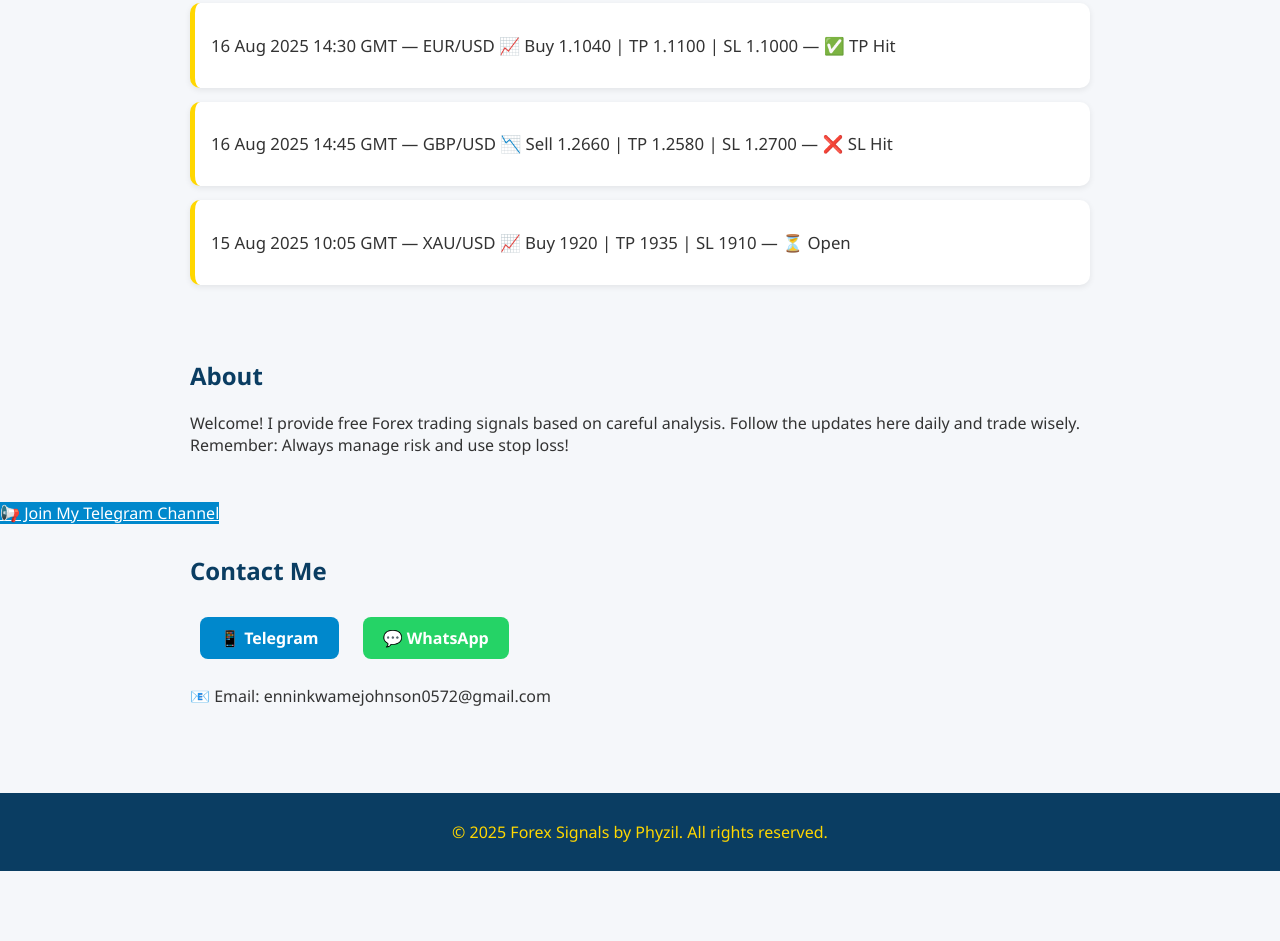
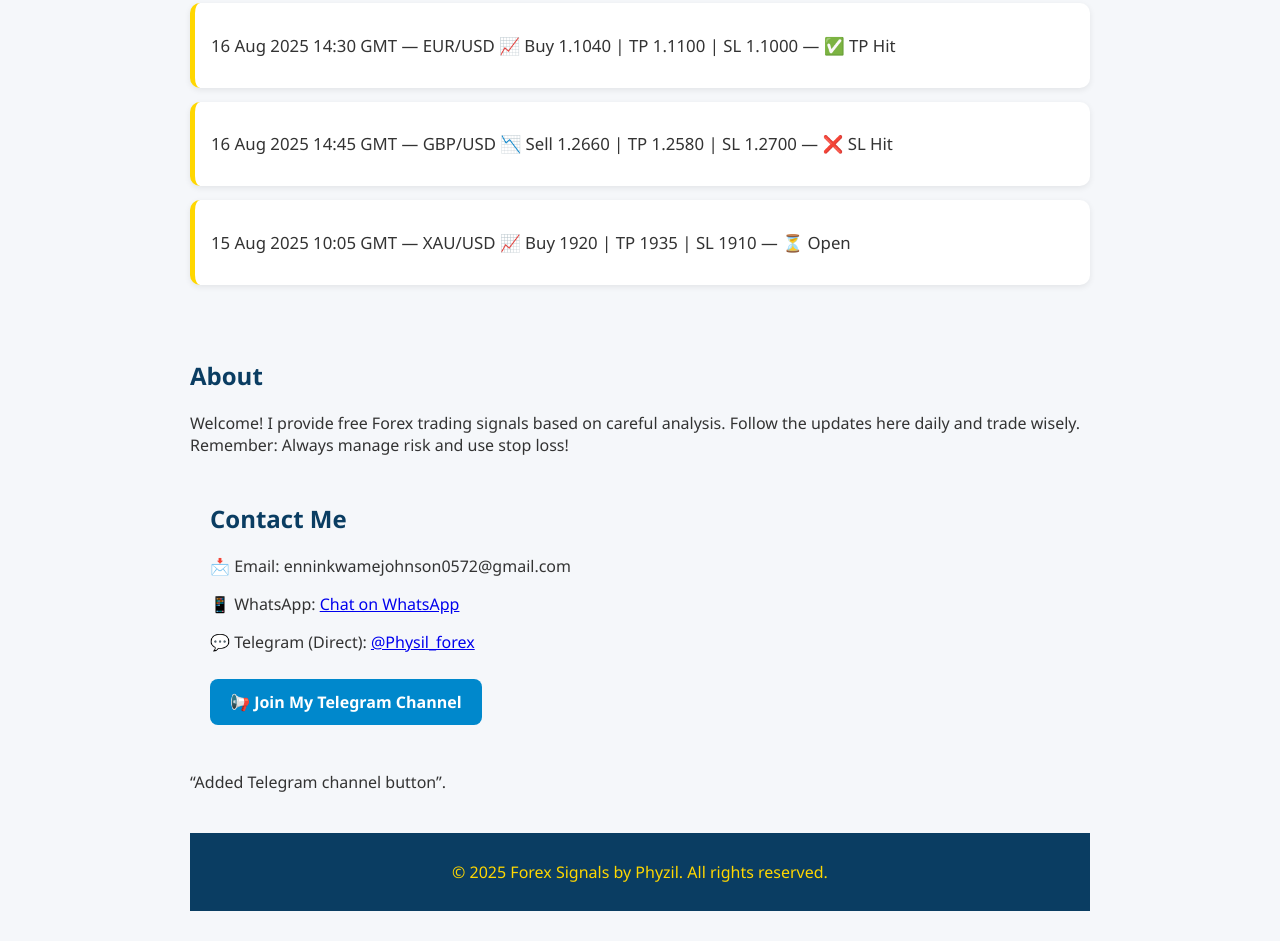
Before and after one commit to phyzilforexmovement/pfm, a plain HTML site: page index.html in a window 1280 px wide. Shown: the part 743-1684 px from the top of the page. Before the commit the page ends 1614 px from the top, so only its background shows below. Drawn offline with Linux system fonts and the light colour scheme.

Commit message:
Update index.html

```diff
--- a/index.html
+++ b/index.html
@@ -55,16 +55,39 @@
       Follow the updates here daily and trade wisely.
       Remember: Always manage risk and use stop loss!
     </p>
-  </section>
-<a class="telegram" href="https://t.me/phyzilforexmovement" target="_blank">📢 Join My Telegram Channel</a>
   <section id="contact">
-    <h2>Contact Me</h2>
-    <div class="contact-links">
-      <a class="telegram" href="https://t.me/Physil_forex" target="_blank">📱 Telegram</a>
-      <a class="whatsapp" href="https://wa.me/233536452498" target="_blank">💬 WhatsApp</a>
-      <p>📧 Email: enninkwamejohnson0572@gmail.com</p>
-    </div>
-  </section>
+  <h2>Contact Me</h2>
+  <p>📩 Email: enninkwamejohnson0572@gmail.com</p>
+  <p>📱 WhatsApp: <a href="https://wa.me/233536452498" target="_blank">Chat on WhatsApp</a></p>
+  <p>💬 Telegram (Direct): <a href="https://t.me/Physil_forex" target="_blank">@Physil_forex</a></p>
+
+  <!-- New Telegram Channel Button -->
+  <p>
+    <a class="telegram-button" href="https://t.me/phyzilforexmovement" target="_blank">
+      📢 Join My Telegram Channel
+    </a>
+  </p>
+</section>
+
+<style>
+  .telegram-button {
+    display: inline-block;
+    padding: 12px 20px;
+    margin-top: 10px;
+    font-size: 16px;
+    font-weight: bold;
+    color: white;
+    background-color: #0088cc; /* Telegram blue */
+    border-radius: 8px;
+    text-decoration: none;
+    transition: background 0.3s;
+  }
+
+  .telegram-button:hover {
+    background-color: #006699;
+  }
+</style>
+“Added Telegram channel button”.
 
   <footer>
     <p>&copy; 2025 Forex Signals by Phyzil. All rights reserved.</p>
```
